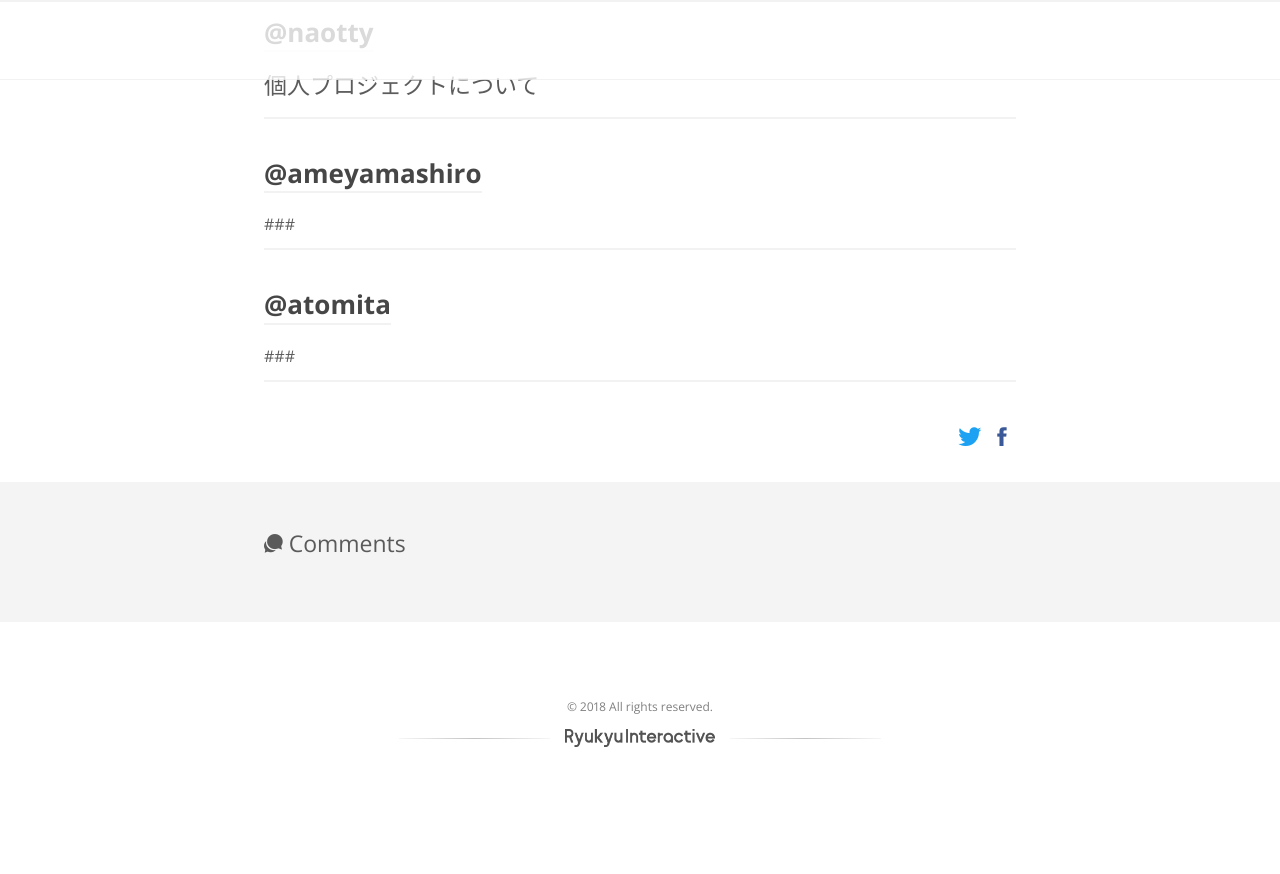
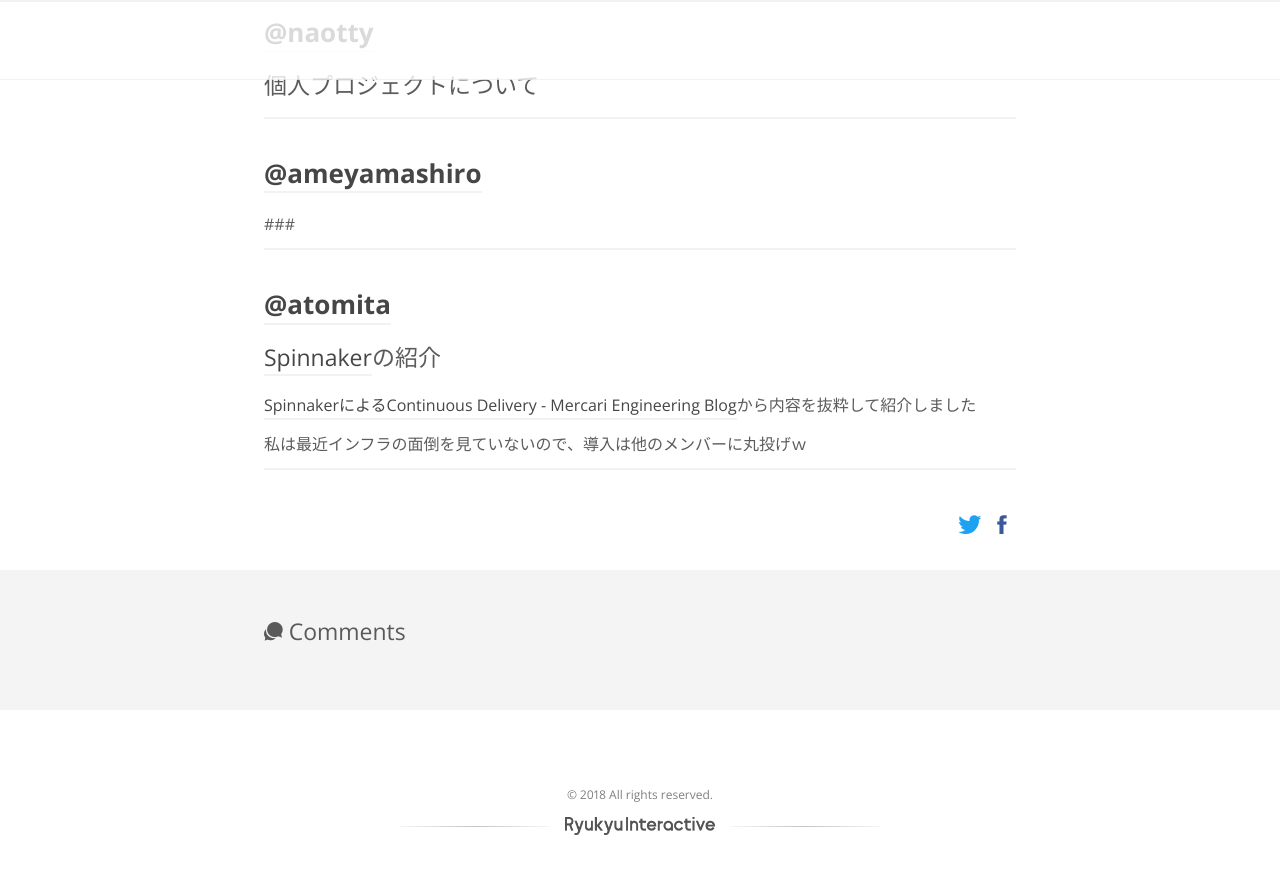
Before and after one commit to RyukyuInteractive/tech.ryukyu-i.co.jp, a Jekyll site: the page built from _posts/2018-06-13-tech-lunch-20180613.md, in a window 1280 px wide and 900 px high, scrolled down 535 px. Shown: the top 874 px of the window. Built offline with Jekyll 4.4.1, drawn with Linux system fonts in a browser that asks for light colours; a script that is not in the unit is left out; comment, search, counter and statistics services are not loaded; before the commit the page ends 1347 px from its top, so only the background shows below that.

Commit message:
Update 2018-06-13-tech-lunch-20180613.md

```diff
--- a/_posts/2018-06-13-tech-lunch-20180613.md
+++ b/_posts/2018-06-13-tech-lunch-20180613.md
@@ -30,7 +30,11 @@ typora-root-url: ..
 
 ## [@atomita](https://github.com/atomita)
 
-###
+### [Spinnaker](https://www.spinnaker.io/)の紹介
+
+[SpinnakerによるContinuous Delivery - Mercari Engineering Blog](http://tech.mercari.com/entry/2017/08/21/092743)から内容を抜粋して紹介しました
+
+私は最近インフラの面倒を見ていないので、導入は他のメンバーに丸投げｗ
 
 
 ----
```
